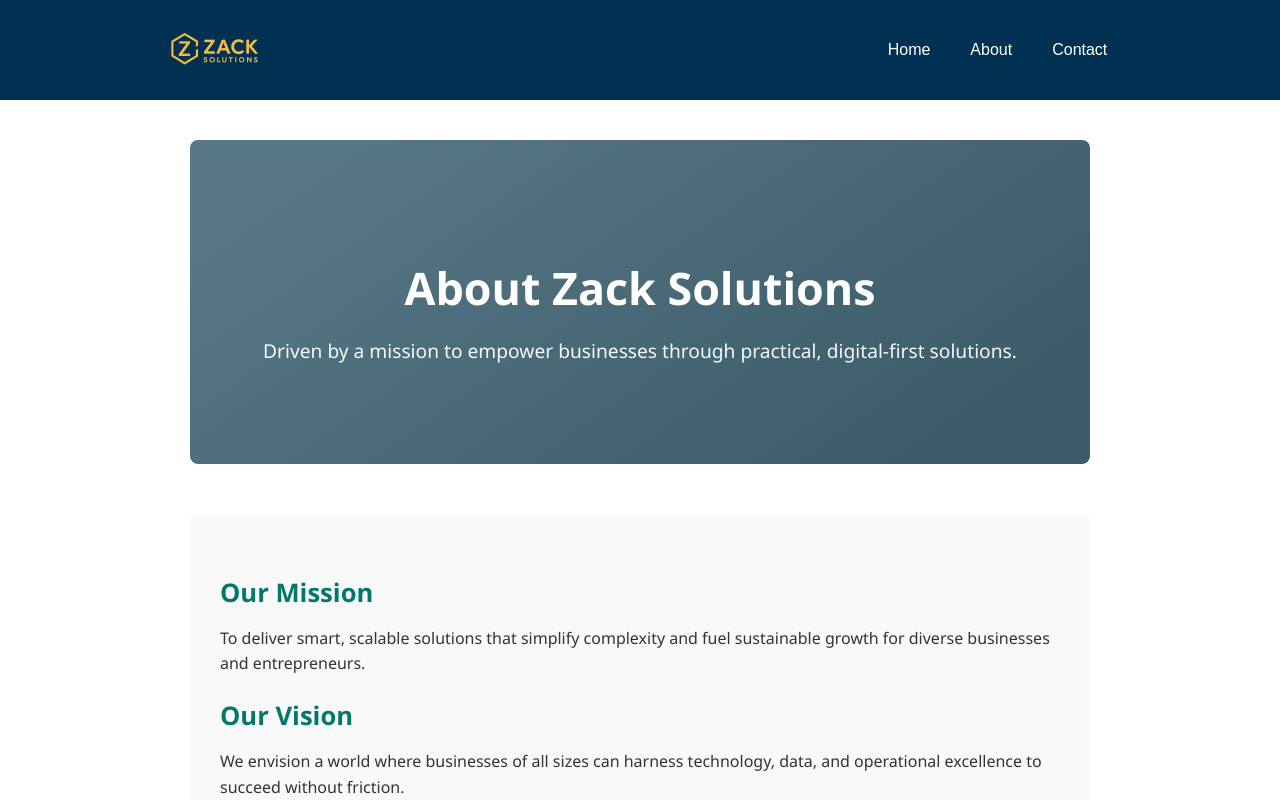
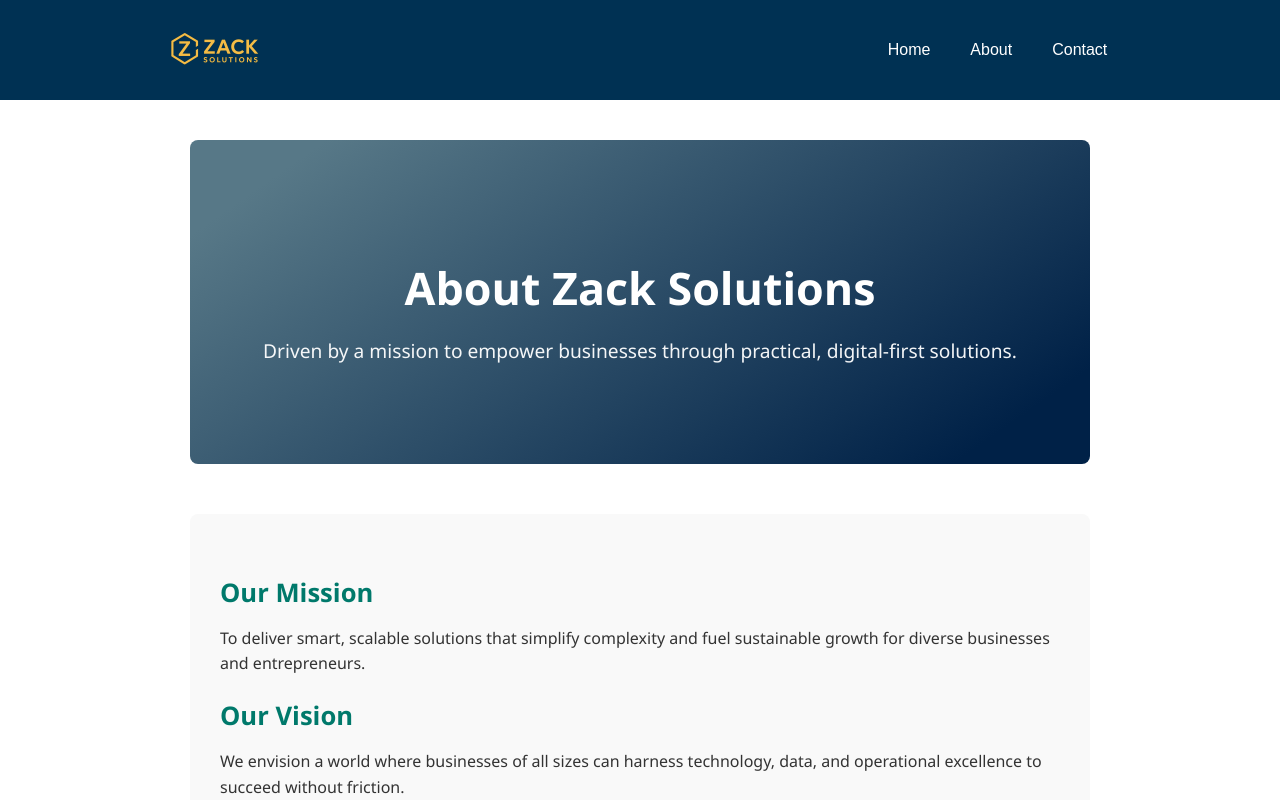
Before and after one commit to smithSurendran/zac-solutions, a React (Create React App) app: page /about in a window 1280 px wide. Shown: the top 800 px of the page. Built offline with nearby package versions, Linux system fonts and the light colour scheme.

Commit message:
About Section

```diff
--- a/src/styles/About.css
+++ b/src/styles/About.css
@@ -9,7 +9,7 @@
 .about-hero {
   text-align: center;
   padding: 80px 20px;
-  background: linear-gradient(145deg, #577887 10%, #3c5a68 90%);
+  background: linear-gradient(145deg, #577887 10%, #002147 90%);
   color: white;
   border-radius: 8px;
   margin-bottom: 50px;
```
